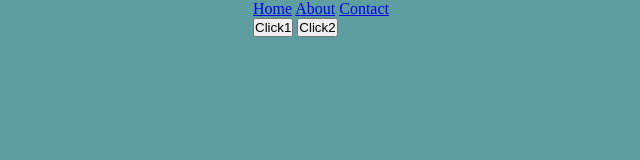
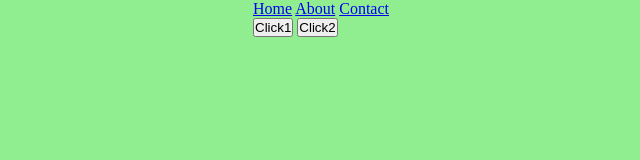
Before and after one commit to Jorabek1124/prostaloyiha2, a plain HTML site: page index.html in a window 1280 px wide. Shown: the whole page, without its empty margins (319-959 px from the left). Drawn offline with Linux system fonts and the light colour scheme.

Commit message:
body elementining orqa fonini o'zgartirdik

```diff
--- a/main.css
+++ b/main.css
@@ -5,7 +5,7 @@
 }
 
 body{
-    background-color: cadetblue;
+    background-color: lightgreen;
     display: flex;
     flex-direction: column;
     align-items: center;
```
